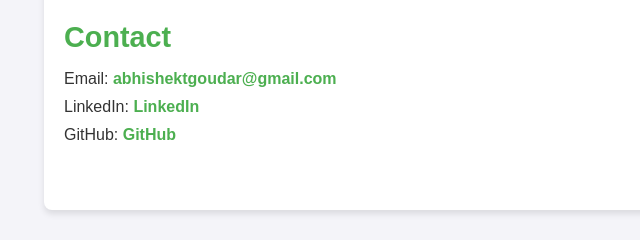
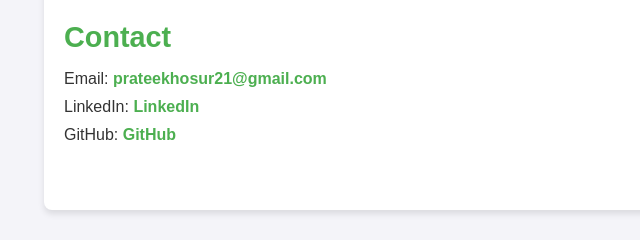
Before and after one commit to prateek21463/Smartcity-Transport-system, a plain HTML site: page index.html in a window 1280 px wide. Shown: the part 1003-1243 px from the top of the page, 0-640 px from the left. Drawn offline with Linux system fonts and the light colour scheme.

Commit message:
Update index.html

```diff
--- a/index.html
+++ b/index.html
@@ -139,7 +139,7 @@
 <section id="contact">
     <h2>Contact</h2>
     <ul>
-        <li>Email: <a href="mailto:prateekhosur21@gmail.com">abhishektgoudar@gmail.com</a></li>
+        <li>Email: <a href="mailto:prateekhosur21@gmail.com">prateekhosur21@gmail.com</a></li>
         <li>LinkedIn: <a href="https://www.linkedin.com/in">LinkedIn</a></li>
         <li>GitHub: <a href="https://github.com/prateek21463" target="_blank">GitHub</a></li>
     </ul>
```
